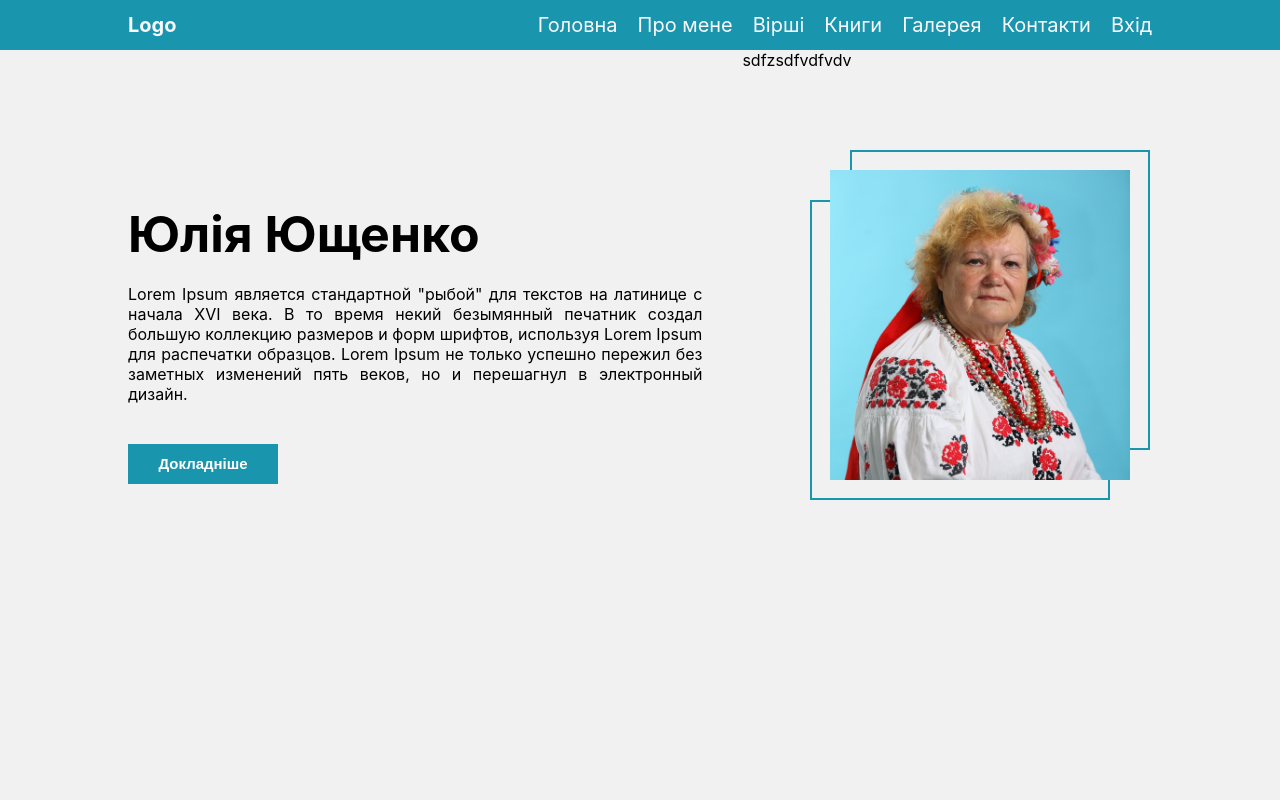
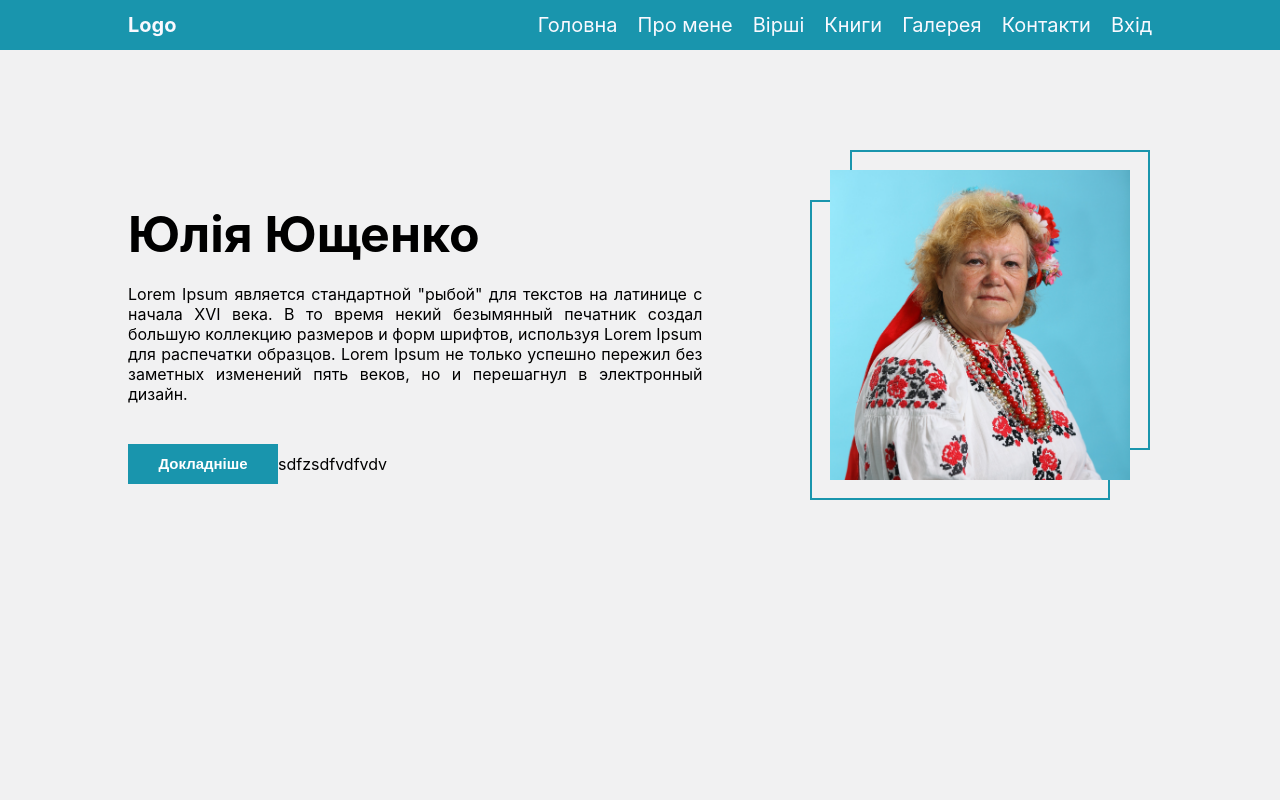
Before and after one commit to maskaa22/ulia-website, a React (Create React App) app: page / in a window 1280 px wide. Shown: the top 800 px of the page. Built offline with nearby package versions, Linux system fonts and the light colour scheme.

Commit message:
css main_about my  _v6

```diff
--- a/src/components/main/Main.js
+++ b/src/components/main/Main.js
@@ -16,11 +16,11 @@ export class Main extends React.Component {
               используя Lorem Ipsum для распечатки образцов. Lorem Ipsum не только успешно пережил
               без заметных изменений пять веков, но и перешагнул в электронный дизайн. </p>
             <button className='main__my-button'>Докладніше</button>
+            sdfzsdfvdfvdv
           </article>
           <article className='main__my-article-rigth'>
             <img alt='Юлія Ющенко' className='main__my-img' src={BigFoto} />
             <div className='main__my-div_rectangle-top'></div><div className='main__my-div_rectangle-left'></div>
-            sdfzsdfvdfvdv
           </article>
         </section></div>
         <div className='container'>
```
